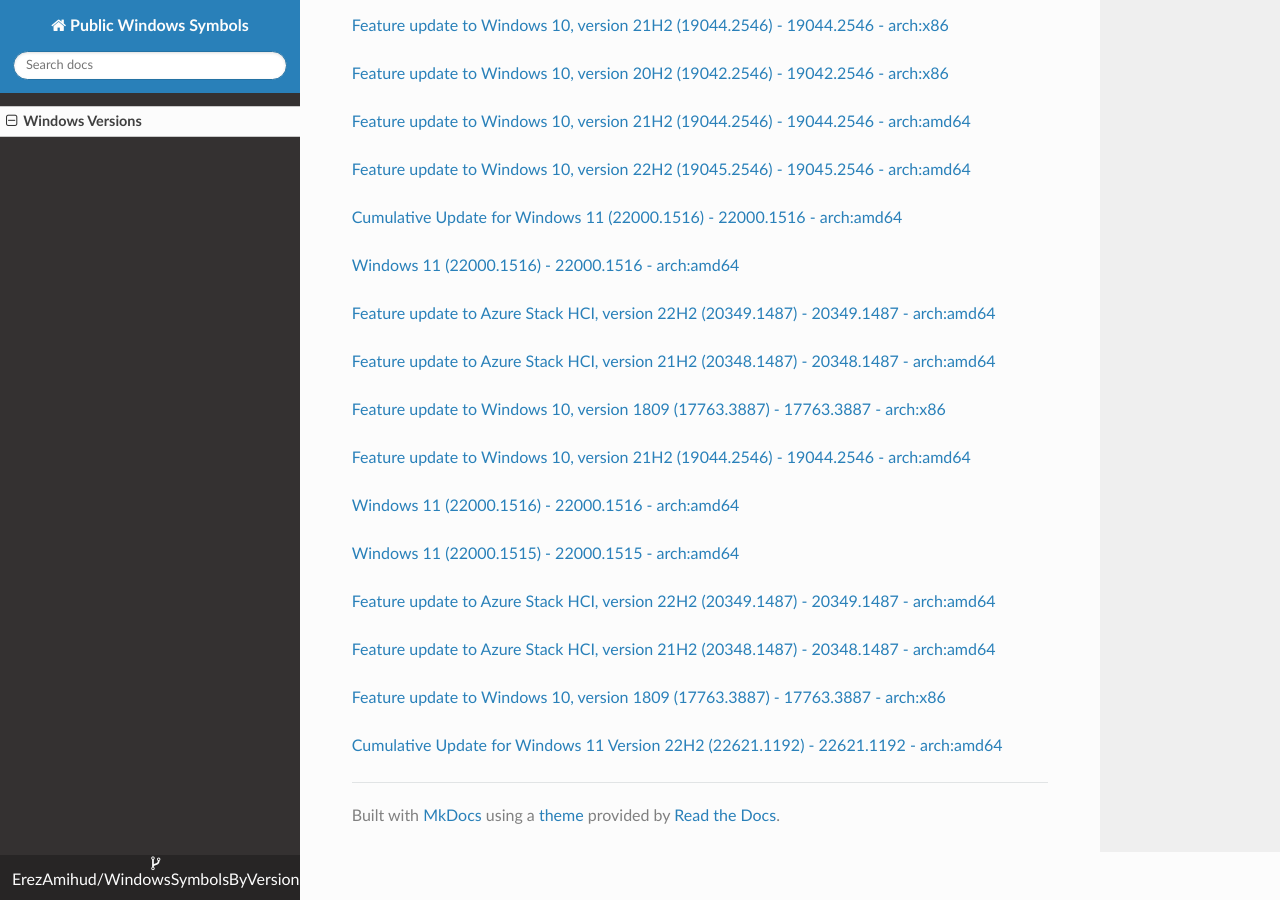
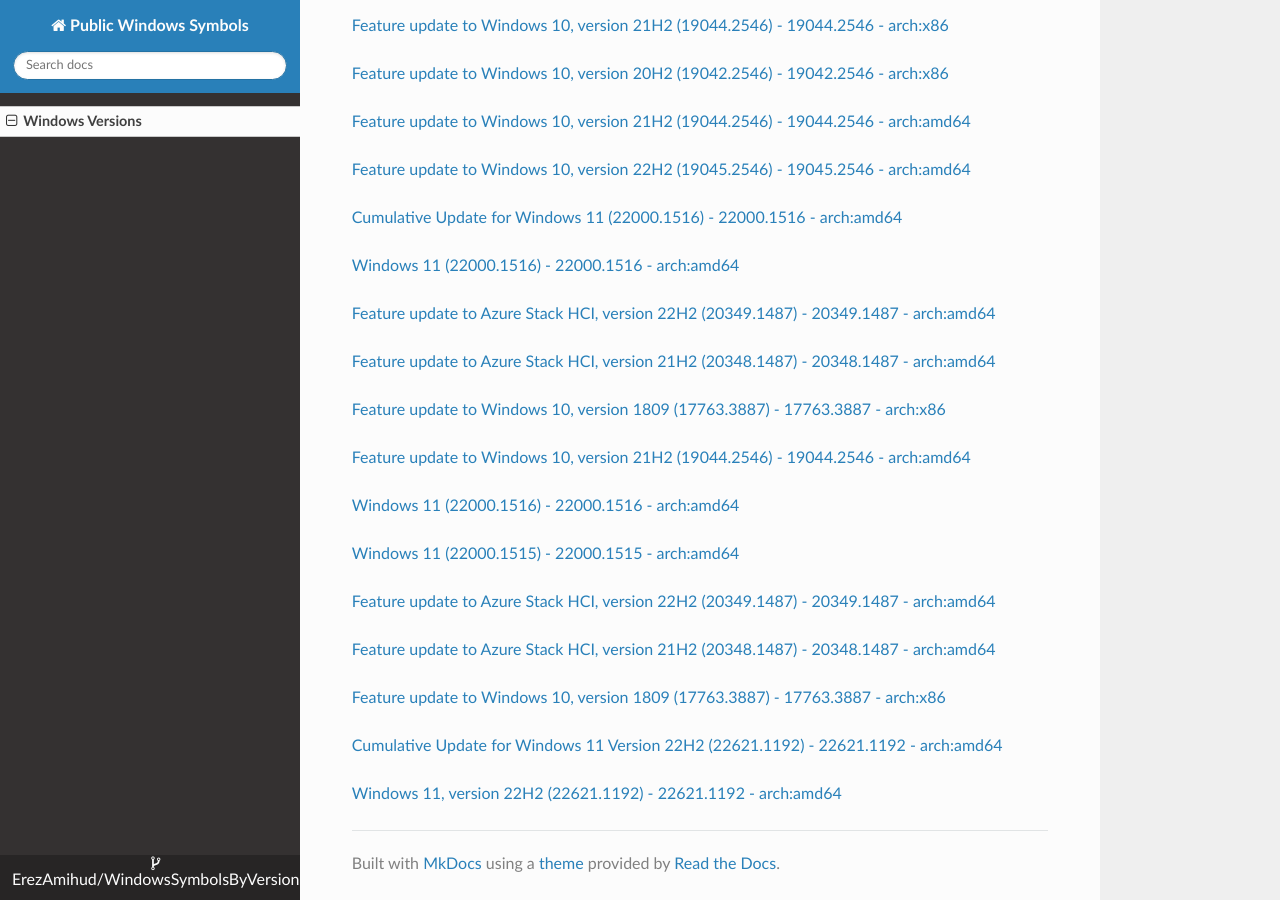
Before and after one commit to ErezAmihud/WindowsSymbolsByVersion, an MkDocs documentation site: the page built from docs/index.md, in a window 1280 px wide and 900 px high, scrolled down 41165 px. Built offline with MkDocs 1.6.1, drawn with Linux system fonts in a browser that asks for light colours; nearby versions of some CDN libraries.

Commit message:
Automated commit, add manifest for 6966a29a-94f3-4f11-a451-1a2d52c8e37e

```diff
--- a/docs/index.md
+++ b/docs/index.md
@@ -2407,3 +2407,6 @@
 
 
 [Cumulative Update for Windows 11 Version 22H2 (22621.1192) - 22621.1192 - arch:amd64](https://github.com/ErezAmihud/WindowsSymbolsByVersion/blob/main/manifests/7f5f6ff3-0d2e-46bc-9e1f-1131be2029e5.manifest)
+
+
+[Windows 11, version 22H2 (22621.1192) - 22621.1192 - arch:amd64](https://github.com/ErezAmihud/WindowsSymbolsByVersion/blob/main/manifests/6966a29a-94f3-4f11-a451-1a2d52c8e37e.manifest)
```
Also changed, not shown: process_builds.json (+1 -1 lines), 1 other file.
